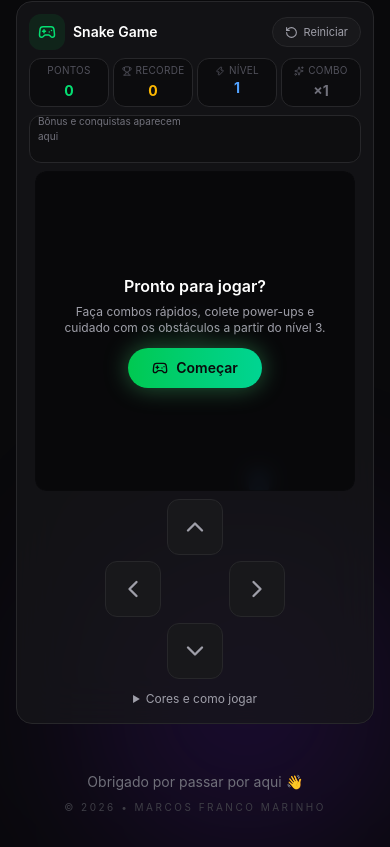
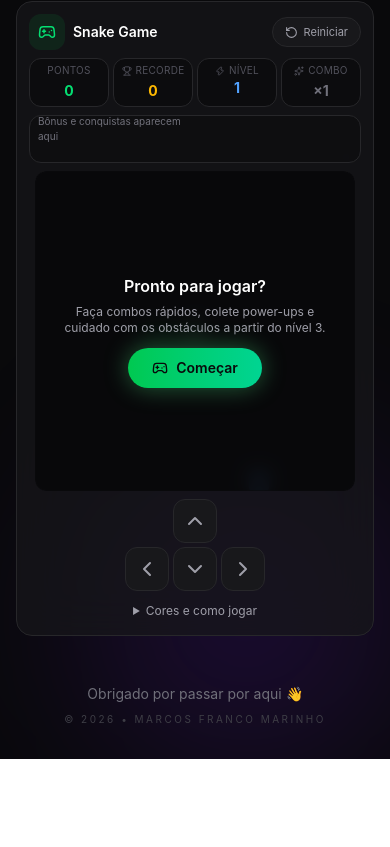
Before and after one commit to marcosfrancomarinho/meu-perfil, a React (Vite) app: page / in a window 390 px wide. Shown: the part 989-1836 px from the top of the page. After the commit the page ends 1748 px from the top, so only its background shows below. Built offline with nearby package versions, Linux system fonts and the light colour scheme.

Commit message:
fix: compact mobile Snake DPad.tsx

```diff
--- a/src/components/SnakeGame/DPad.tsx
+++ b/src/components/SnakeGame/DPad.tsx
@@ -6,30 +6,26 @@ interface DPadProps {
 }
 
 const buttonClass =
-  'flex h-14 w-14 items-center justify-center rounded-xl border border-zinc-800 bg-zinc-900 text-zinc-400 transition active:scale-90 active:bg-zinc-800 active:text-white';
+  'flex h-11 w-11 items-center justify-center rounded-xl border border-zinc-800 bg-zinc-900 text-zinc-400 transition active:scale-90 active:bg-zinc-800 active:text-white';
 
 export function DPad({ onPress }: DPadProps) {
   return (
-    <div className='grid grid-cols-3 grid-rows-3 gap-1.5 select-none sm:hidden'>
+    <div className='grid grid-cols-3 grid-rows-2 gap-1 select-none sm:hidden'>
       <div />
       <button type='button' className={buttonClass} onClick={() => onPress('UP')} aria-label='Mover para cima'>
-        <ChevronUp size={28} />
+        <ChevronUp size={24} />
       </button>
       <div />
 
       <button type='button' className={buttonClass} onClick={() => onPress('LEFT')} aria-label='Mover para esquerda'>
-        <ChevronLeft size={28} />
+        <ChevronLeft size={24} />
       </button>
-      <div />
+      <button type='button' className={buttonClass} onClick={() => onPress('DOWN')} aria-label='Mover para baixo'>
+        <ChevronDown size={24} />
+      </button>
       <button type='button' className={buttonClass} onClick={() => onPress('RIGHT')} aria-label='Mover para direita'>
-        <ChevronRight size={28} />
+        <ChevronRight size={24} />
       </button>
-
-      <div />
-      <button type='button' className={buttonClass} onClick={() => onPress('DOWN')} aria-label='Mover para baixo'>
-        <ChevronDown size={28} />
-      </button>
-      <div />
     </div>
   );
 }
```
